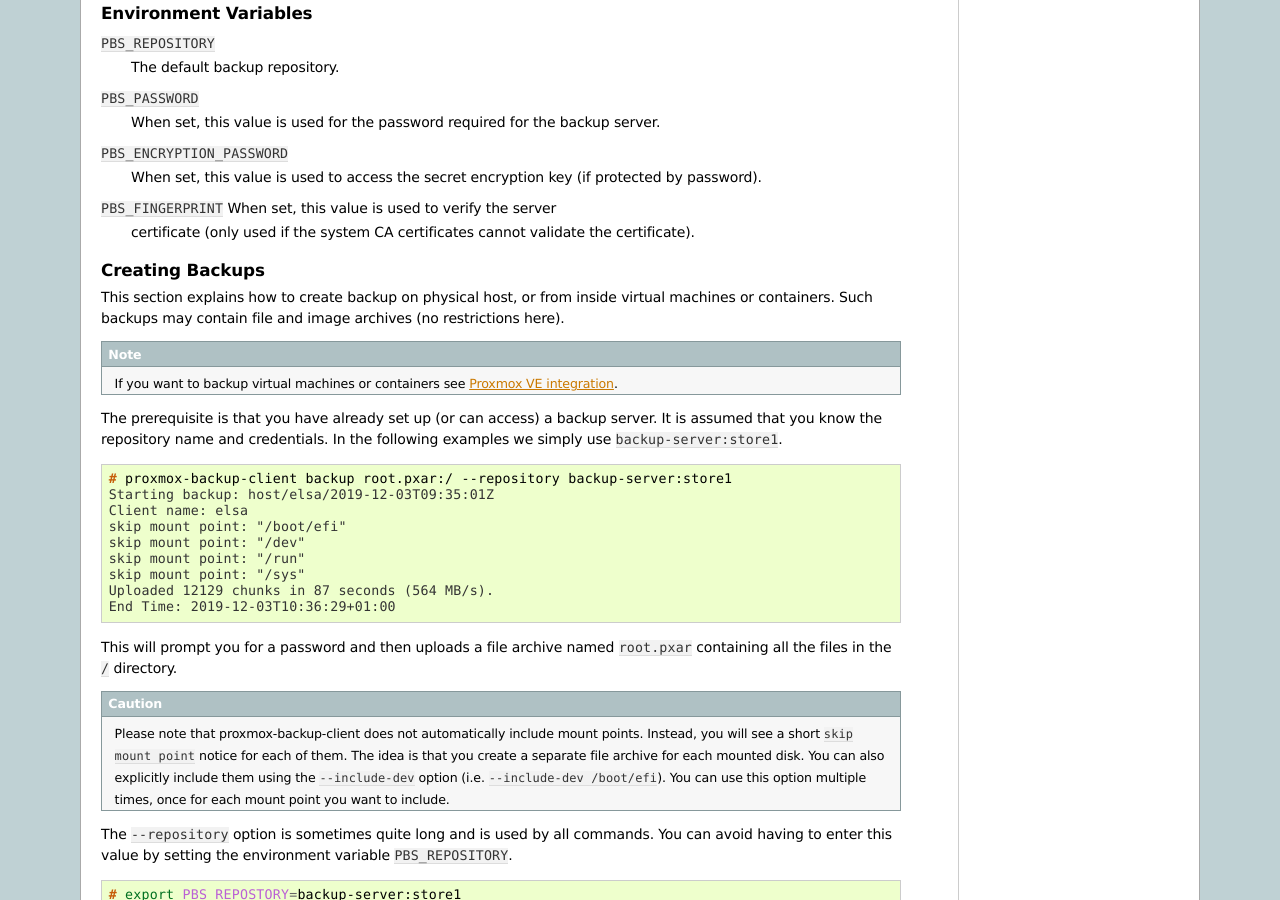
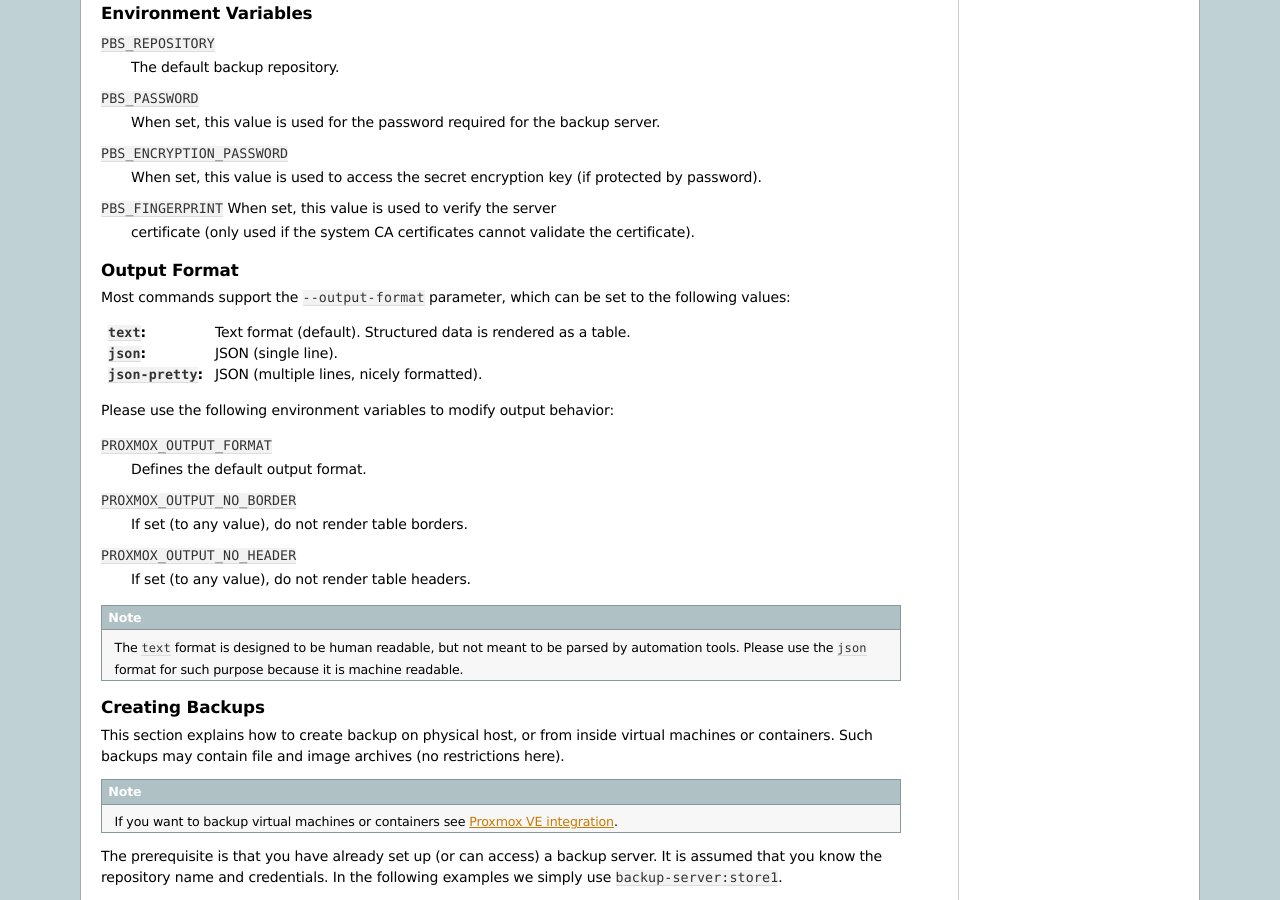
Before and after one commit to proxmox/proxmox-backup, a Sphinx documentation site: the page built from docs/administration-guide.rst, in a window 1280 px wide and 900 px high, scrolled down 2604 px. Built offline with Sphinx 7.4.7, drawn with Linux system fonts in a browser that asks for light colours.

Commit message:
docs/administration-guide.rst: add small section to explain output-format

```diff
--- a/docs/administration-guide.rst
+++ b/docs/administration-guide.rst
@@ -198,7 +198,7 @@
 
 
 Environment Variables
-~~~~~~~~~~~~~~~~~~~~~~
+~~~~~~~~~~~~~~~~~~~~~
 
 ``PBS_REPOSITORY``
   The default backup repository.
@@ -214,6 +214,36 @@
 ``PBS_FINGERPRINT`` When set, this value is used to verify the server
   certificate (only used if the system CA certificates cannot
   validate the certificate).
+
+
+Output Format
+~~~~~~~~~~~~~
+
+Most commands support the ``--output-format`` parameter, which can be
+set to the following values:
+
+:``text``: Text format (default). Structured data is rendered as a table.
+
+:``json``: JSON (single line).
+
+:``json-pretty``: JSON (multiple lines, nicely formatted).
+
+
+Please use the following environment variables to modify output behavior:
+
+``PROXMOX_OUTPUT_FORMAT``
+  Defines the default output format.
+
+``PROXMOX_OUTPUT_NO_BORDER``
+  If set (to any value), do not render table borders.
+
+``PROXMOX_OUTPUT_NO_HEADER``
+  If set (to any value), do not render table headers.
+
+.. note:: The ``text`` format is designed to be human readable, but
+   not meant to be parsed by automation tools. Please use the ``json``
+   format for such purpose because it is machine readable.
+
 
 .. _creating-backups:
 
```
